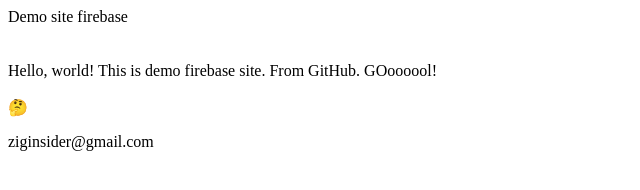
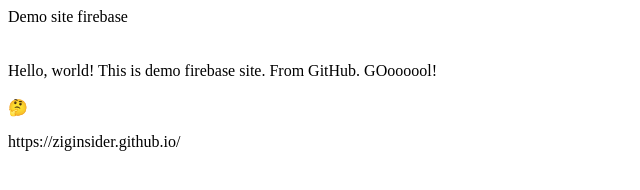
Before and after one commit to ziginsider/site, a plain HTML site: page public/index.html in a window 1280 px wide. Shown: the full height of the page, 0-640 px from the left. Drawn offline with Linux system fonts and the light colour scheme.

Commit message:
Update index.html

```diff
--- a/public/index.html
+++ b/public/index.html
@@ -12,7 +12,7 @@ Hello, world! This is demo firebase site. From GitHub. GOoooool!
 <br>
 🤔
 <br>
-<p>ziginsider@gmail.com</p>
+<p>https://ziginsider.github.io/</p>
 </body>
 
 </html>
```
